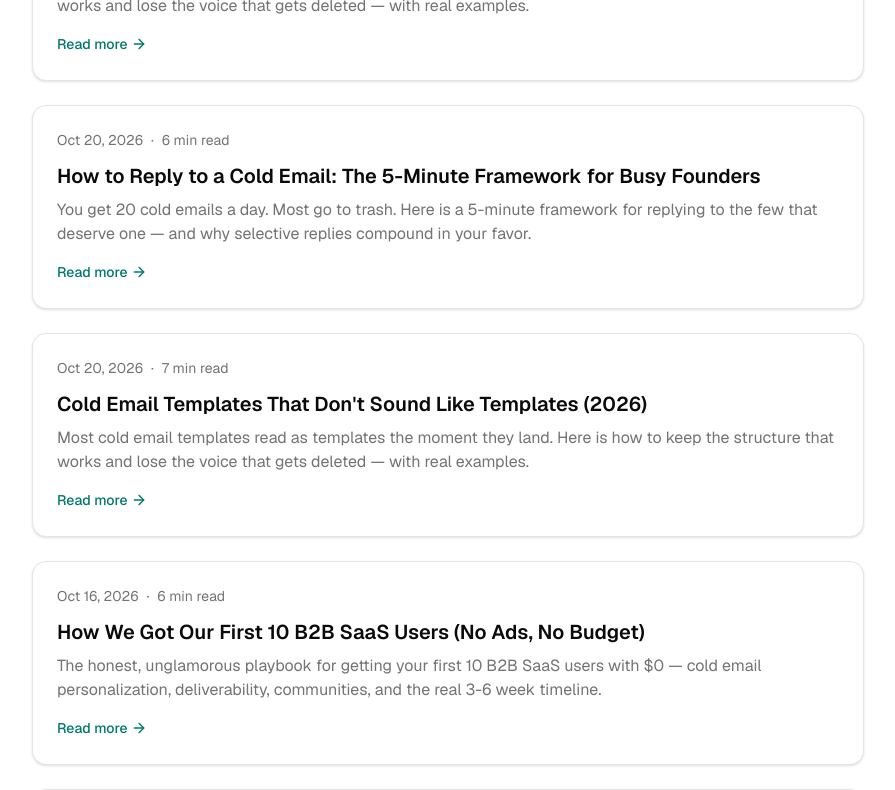
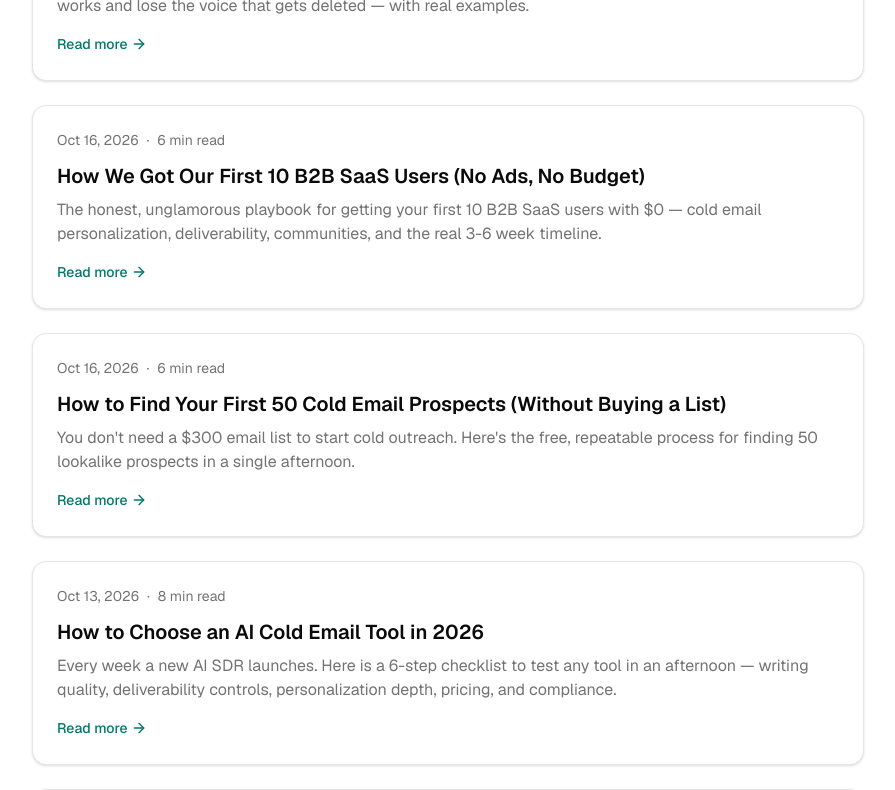
Before and after one commit to caicai458/copywise, a Next.js app: page /blog in a window 1280 px wide. Shown: the part 680-1470 px from the top of the page, without its empty margins (192-1087 px from the left). Built offline with nearby package versions, Linux system fonts and the light colour scheme; no server answers.

Commit message:
fix: remove duplicate blog posts in blog list page

```diff
--- a/app/blog/page.tsx
+++ b/app/blog/page.tsx
@@ -20,22 +20,7 @@ const POSTS = [
     date: "Oct 20, 2026",
     readTime: "7 min read",
   },
-  {
-    slug: "how-to-reply-to-a-cold-email",
-    title: "How to Reply to a Cold Email: The 5-Minute Framework for Busy Founders",
-    description:
-      "You get 20 cold emails a day. Most go to trash. Here is a 5-minute framework for replying to the few that deserve one — and why selective replies compound in your favor.",
-    date: "Oct 20, 2026",
-    readTime: "6 min read",
-  },
-  {
-    slug: "cold-email-templates-that-dont-sound-like-templates-2026",
-    title: "Cold Email Templates That Don't Sound Like Templates (2026)",
-    description:
-      "Most cold email templates read as templates the moment they land. Here is how to keep the structure that works and lose the voice that gets deleted — with real examples.",
-    date: "Oct 20, 2026",
-    readTime: "7 min read",
-  },
+
   {
     slug: "first-10-b2b-saas-users",
     title: "How We Got Our First 10 B2B SaaS Users (No Ads, No Budget)",
```
